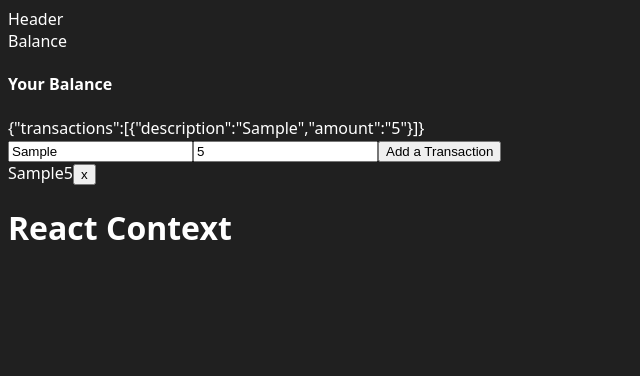
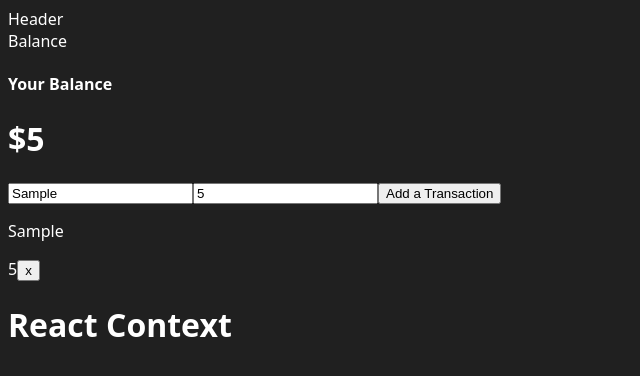
Before and after one commit to vaancillo/expense-tracker, a React (Vite) app: page / in a window 1280 px wide. Both pictures are taken after typing "Sample", "5" into the empty fields and a click on the button "Add a Transaction". Shown: the top 376 px of the page, without its empty margins (0-640 px from the left). Built offline with nearby package versions, Linux system fonts and the light colour scheme.

Commit message:
calculate balance and install uuid

```diff
--- a/package.json
+++ b/package.json
@@ -11,7 +11,8 @@
   },
   "dependencies": {
     "react": "^18.2.0",
-    "react-dom": "^18.2.0"
+    "react-dom": "^18.2.0",
+    "uuid": "^9.0.1"
   },
   "devDependencies": {
     "@types/react": "^18.2.37",
@@ -25,7 +26,7 @@
     "vite": "^5.0.0"
   },
   "eslintConfig": {
-    "extends":[
+    "extends": [
       "./node_modules/standard/eslintrc.json"
     ]
   }
--- a/src/components/Balance.jsx
+++ b/src/components/Balance.jsx
@@ -1,13 +1,17 @@
 import { useGlobalState } from '../context/GlobalState'
 
 function Balance () {
-  const data = useGlobalState()
+  const { transactions } = useGlobalState()
+
+  const amoutns = transactions.map(transaction => transaction.amount)
+  const total = amoutns.reduce((acc, item) => (acc += item), 0)
+
   return (
     <>
       <div>Balance</div>
       <div>
         <h4>Your Balance</h4>
-        {JSON.stringify(data)}
+        <h1>${total}</h1>
       </div>
     </>
   )
--- a/src/components/transactions/TransactionForm.jsx
+++ b/src/components/transactions/TransactionForm.jsx
@@ -1,5 +1,6 @@
 import { useState } from 'react'
 import { useGlobalState } from '../../context/GlobalState'
+import { v4 as uuidv4 } from 'uuid'
 
 function TransactionForm () {
   const { addTransaction } = useGlobalState()
@@ -9,9 +10,9 @@
   const onSubmit = (e) => {
     e.preventDefault()
     addTransaction({
-      id: window.crypto.randomUUID,
+      id: uuidv4(),
       description,
-      amount
+      amount: +amount
     })
   }
 
--- a/src/components/transactions/TransactionList.jsx
+++ b/src/components/transactions/TransactionList.jsx
@@ -1,4 +1,4 @@
-import { useGlobalState } from "../../context/GlobalState"
+import { useGlobalState } from '../../context/GlobalState'
 function TransactionList () {
   const { transactions, deleteTransaction } = useGlobalState()
   return (
@@ -6,7 +6,7 @@
       {
         transactions.map((transaction) => (
           <div key={transaction.id}>
-            <span>{transaction.description}</span>
+            <p>{transaction.description}</p>
             <span>{transaction.amount}</span>
             <button onClick={() => deleteTransaction(transaction.id)}>x</button>
           </div>
```
Also changed, not shown: 1 other file (tests, documents, lock files or other folders).
